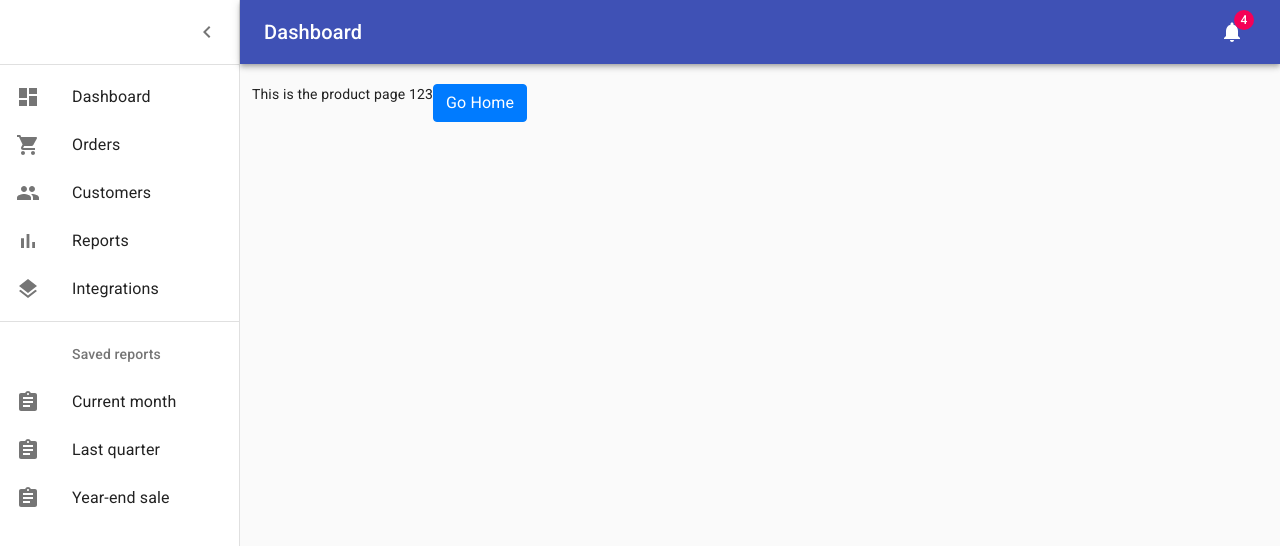
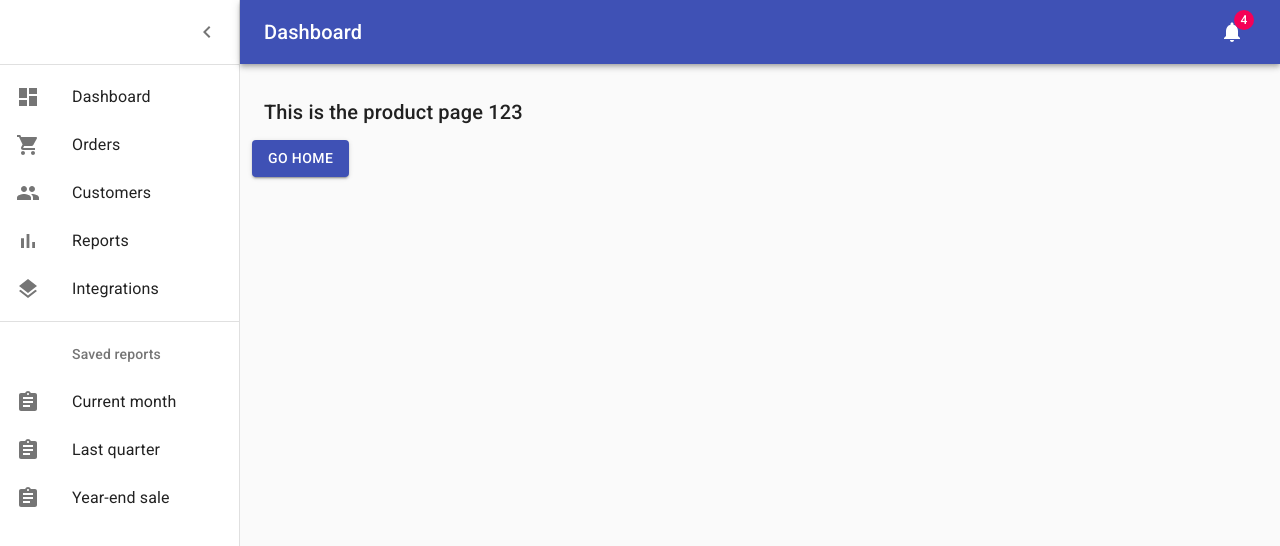
Before and after one commit to AgustinJimenez/nextjs_test1, a Next.js app: page /products/123 in a window 1280 px wide. Shown: the top 546 px of the page. Built offline with nearby package versions, Linux system fonts and the light colour scheme.

Commit message:
no comments

```diff
--- a/package.json
+++ b/package.json
@@ -13,7 +13,7 @@
   "license": "ISC",
   "dependencies": {
     "@material-ui/core": "^4.9.0",
-    "@material-ui/icons": "^4.5.1",
+    "@material-ui/icons": "^4.9.1",
     "@material-ui/styles": "^4.9.0",
     "@types/recharts": "^1.8.5",
     "@zeit/next-sass": "^1.0.1",
@@ -23,7 +23,8 @@
     "react": "^16.12.0",
     "react-dom": "^16.12.0",
     "recharts": "^2.0.0-beta.1",
-    "sass": "^1.25.0"
+    "sass": "^1.25.0",
+    "typeface-roboto": "0.0.75"
   },
   "devDependencies": {
     "@types/node": "^13.1.8",
--- a/src/pages/products/[id].tsx
+++ b/src/pages/products/[id].tsx
@@ -2,6 +2,7 @@ import Link from 'next/link'
 import {homeRoute} from '../../routes'
 import DashboardLayout from '../../layouts/dashboard'
 import { withRouter } from 'next/router'
+import { Typography, Button, Grid } from '@material-ui/core'
 
 let Product = (props: any) => {
     const { id } = props.router.query
@@ -9,9 +10,13 @@ let Product = (props: any) => {
 
     return (
         <DashboardLayout>
-            <p>This is the product page {id}</p>
+            <Grid item xs={12}>
+                <Typography component="h2" variant="h6">This is the product page {id}</Typography>
+            </Grid>
             <Link href={homeRoute()}>
-                <a className='btn btn-primary'>Go Home</a>
+                <Button variant="contained" color="primary">
+                    Go Home
+                </Button>
             </Link>
         </DashboardLayout>
     )
```
Also changed, not shown: src/pages/about.tsx (+7 -5 lines), src/pages/index.tsx (+7 -3 lines).
